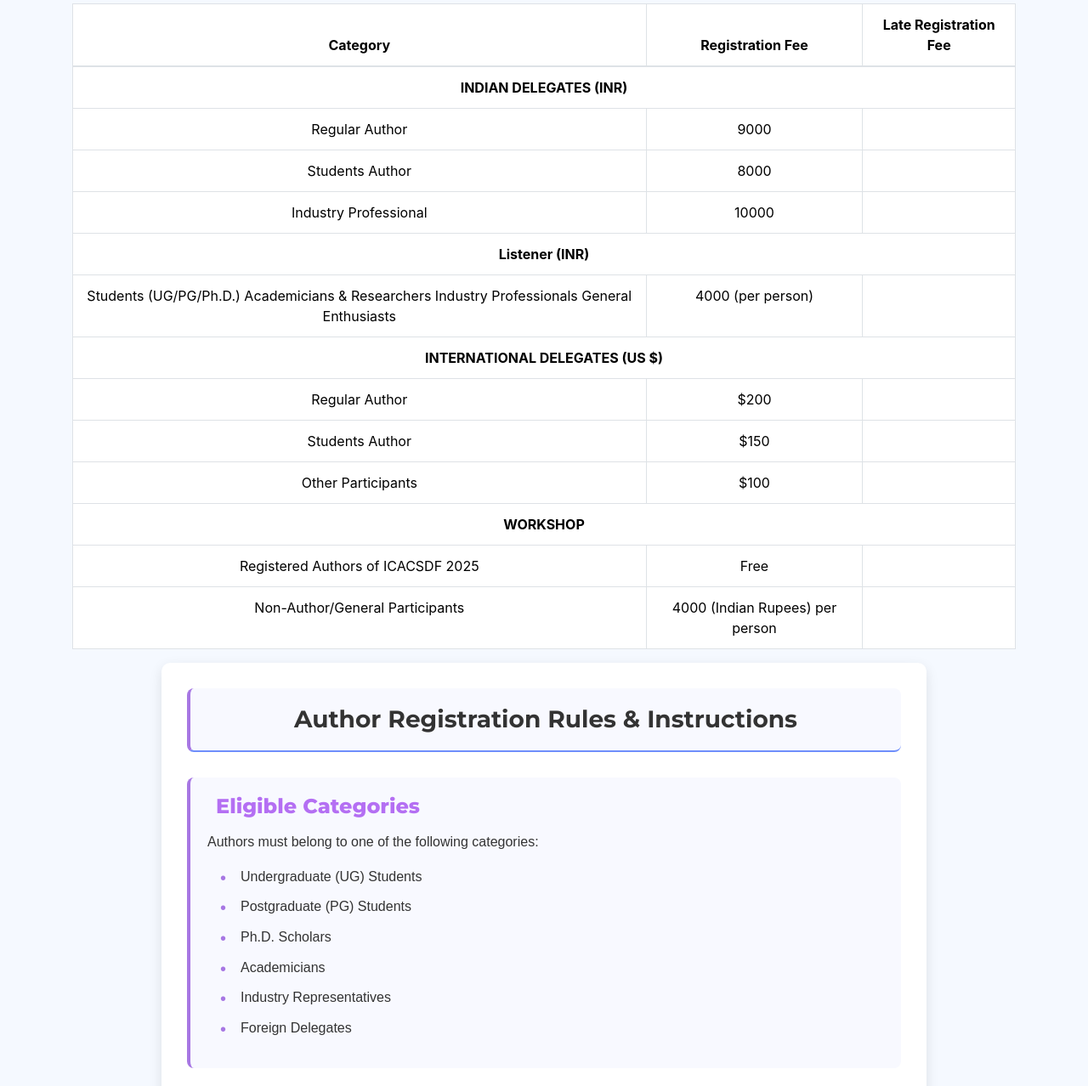
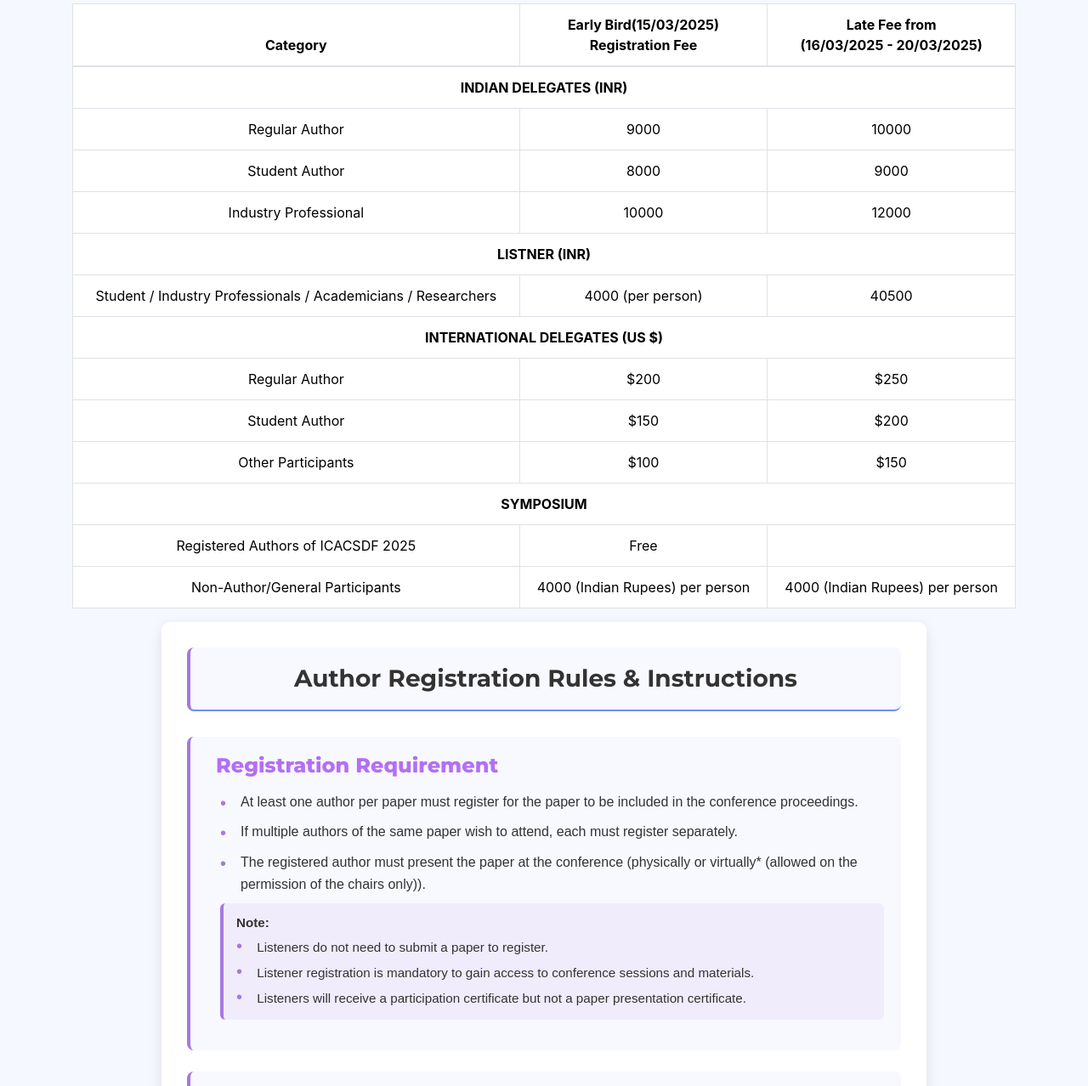
Before and after one commit to vanshchauhan1310/Icascsdf_Final, a plain HTML site: page ICACSDF/Registration.html in a window 1280 px wide. Shown: the part 277-1555 px from the top of the page at 85% size. Drawn offline with nearby package versions, Linux system fonts and the light colour scheme.

Commit message:
Modified Registration Page

```diff
--- a/ICACSDF/Registration.html
+++ b/ICACSDF/Registration.html
@@ -104,8 +104,11 @@
       <thead style="background-color: #34495E; color: #ECF0F1;">
         <tr>
           <th>Category</th>
-          <th>Registration Fee</th>
-          <th>Late Registration Fee</th>
+          <th>
+            Early Bird(15/03/2025)<br>
+            Registration Fee
+          </th>
+          <th>Late Fee from <br>(16/03/2025 - 20/03/2025)</th>
 
         </tr>
       </thead>
@@ -117,31 +120,28 @@
         <tr style="background-color: #F0F3F4;">
           <td>Regular Author</td>
           <td>9000</td>
-          <td></td>
+          <td>10000</td>
         </tr>
         <tr style="background-color: #E8F8F5;">
-          <td>Students Author</td>
+          <td>Student Author</td>
           <td>8000</td>
-          <td></td>
+          <td>9000</td>
 
         </tr>
         <tr style="background-color: #FDEDEC;">
           <td>Industry Professional</td>
           <td>10000</td>
-          <td></td>
+          <td>12000</td>
 
         </tr>
 
         <tr style="background-color: #D5DBDB; font-weight: bold;">
-          <td colspan="3">Listener (INR)</td>
+          <td colspan="3">LISTNER (INR)</td>
         </tr>
         <tr style="background-color: #E8DAEF;">
-          <td>Students (UG/PG/Ph.D.)
-            Academicians & Researchers
-            Industry Professionals
-            General Enthusiasts</td>
+          <td>Student / Industry Professionals / Academicians / Researchers</td>
           <td>4000 (per person)</td>
-          <td></td>
+          <td>40500</td>
 
         </tr>
 
@@ -153,25 +153,25 @@
           <td>Regular Author</td>
 
           <td>$200</td>
-          <td></td>
+          <td>$250</td>
 
         </tr>
         <tr style="background-color: #EAF2F8;">
-          <td>Students Author</td>
+          <td>Student Author</td>
           <td>$150</td>
-          <td></td>
+          <td>$200</td>
 
         </tr>
         <tr style="background-color: #F0F3F4;">
           <td>Other Participants</td>
           <td>$100</td>
-          <td></td>
+          <td>$150</td>
 
         </tr>
 
         <!-- WORKSHOP -->
         <tr style="background-color: #D5DBDB; font-weight: bold;">
-          <td colspan="3">WORKSHOP</td>
+          <td colspan="3">SYMPOSIUM</td>
         </tr>
         <tr style="background-color: #FDEDEC;">
           <td>Registered Authors of ICACSDF 2025</td>
@@ -183,7 +183,7 @@
         <tr style="background-color: #FDFEFE;">
           <td>Non-Author/General Participants</td>
           <td>4000 (Indian Rupees) per person</td>
-          <td></td>
+          <td>4000 (Indian Rupees) per person</td>
 
         </tr>
       </tbody>
@@ -192,7 +192,7 @@
 </div>
 <div class="rules-container">
   <h1 class="rules-title listener-section">Author Registration Rules & Instructions</h1>
-
+<!--
   <div class="rule-section listener-section">
       <h2 class="rule-title">Eligible Categories</h2>
       <p>Authors must belong to one of the following categories:</p>
@@ -204,9 +204,9 @@
           <li>Industry Representatives</li>
           <li>Foreign Delegates</li>
       </ul>
-  </div>
+  </div> -->
 
-  <div class="rule-section listener-section">
+  <!-- <div class="rule-section listener-section">
       <h2 class="rule-title">Listener Category</h2>
       <p>Anyone interested in attending the conference can register as a Listener in these categories:</p>
       <ul class="bullet-list">
@@ -216,7 +216,7 @@
           <li>General Enthusiasts</li>
       </ul>
       <p class="note"><strong>Note:</strong> Listeners do not need to submit a paper to register. Listener registration is mandatory to gain access to conference sessions and materials. Listeners will receive a participation certificate but not a paper presentation certificate.</p>
-  </div>
+  </div> -->
 
   <div class="rule-section listener-section">
       <h2 class="rule-title">Registration Requirement</h2>
@@ -224,7 +224,16 @@
           <li>At least one author per paper must register for the paper to be included in the conference proceedings.</li>
           <li>If multiple authors of the same paper wish to attend, each must register separately.</li>
           <li>The registered author must present the paper at the conference (physically or virtually* (allowed on the permission of the chairs only)).</li>
-      </ul>
+
+          <p class="note">
+            <strong>Note:</strong><br>
+            <span class="bullet">•</span>   Listeners do not need to submit a paper to register.<br>
+            <span class="bullet">•</span> Listener registration is mandatory to gain access to conference sessions and materials.<br>
+            <span class="bullet">•</span> Listeners will receive a participation certificate but not a paper presentation certificate.
+        </p>
+
+
+        </ul>
   </div>
 
   <div class="rule-section listener-section">
@@ -239,7 +248,7 @@
   <div class="rule-section listener-section">
       <h2 class="rule-title">Registration Fee & Payment</h2>
       <ul class="bullet-list">
-          <li>The registration fee is categorized based on the author type (UG/PG/Ph.D./Academician/Industry/Foreign Delegate/Listener).</li>
+          <li>The registration fee is categorized based on the author type (Indian Delegates (Regular Author/Students Author/Other Participants) / International Delegates (Regular Author/Students Author/Other Participants)).</li>
           <li>Fees must be paid before the deadline mentioned on the website.</li>
           <li>Payment must be made via the official payment methods (Online Transfer, Credit/Debit Card, etc.).</li>
           <li>A confirmation email will be sent upon successful payment processing.</li>
@@ -257,10 +266,10 @@
   <div class="rule-section listener-section">
       <h2 class="rule-title">Document Submission for Registration Verification</h2>
       <ul class="bullet-list">
-          <li><strong>Students (UG/PG/Ph.D.):</strong> Must submit a valid student ID card or a bonafide certificate from their institution.</li>
-          <li><strong>Academicians:</strong> Must provide an official institutional email or employment proof.</li>
-          <li><strong>Industry Representatives:</strong> Must submit valid company identification or a letter from the employer.</li>
-          <li><strong>Foreign Delegates:</strong> May need to submit a passport copy for verification.</li>
+          <li><strong>Student Author:</strong> Must submit a valid student ID card or a bonafide certificate from their institution.</li>
+          <li><strong>Regular Author:</strong> Must provide an official institutional email or employment proof.</li>
+          <li><strong>Industry Professionals :</strong> Must submit valid company identification or a letter from the employer.</li>
+          <li><strong>Foreign Author / Participants :</strong> May need to submit a passport copy for verification.</li>
       </ul>
   </div>
 
--- a/ICACSDF/assets/css/main.css
+++ b/ICACSDF/assets/css/main.css
@@ -2051,3 +2051,9 @@ section,
       font-size: 18px;
   }
 }
+.bullet {
+  display: inline-block;
+  width: 1em;
+  color: #a777e3;
+  font-size: 20px;
+}
```
